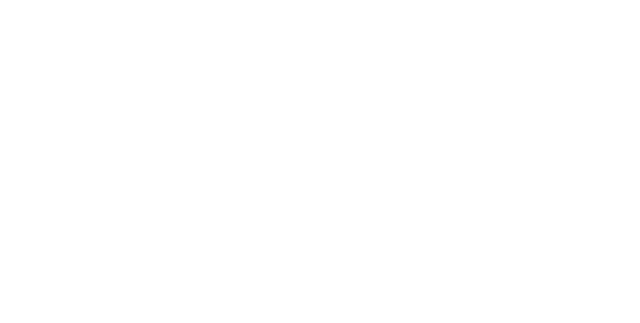
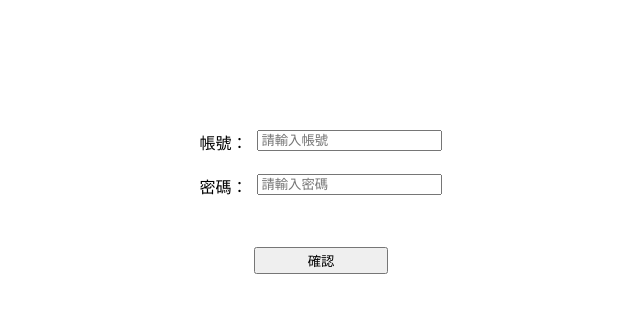
Before and after one commit to Leona-Wang/Leona-Wang.github.io, a plain HTML site: page SAD001/index.html in a window 1280 px wide. Shown: the whole page, without its empty margins (319-959 px from the left). Drawn offline with Linux system fonts and the light colour scheme.

Commit message:
2312072336

```diff
--- a/SAD001/index.html
+++ b/SAD001/index.html
@@ -7,6 +7,28 @@
     <link rel="stylesheet" href="indexStyle.css">
 </head>
 <body>
-
+    <div class="gridContainer">
+        <div></div>
+        <div></div>
+        <div></div>
+        <div></div>
+        <div class="gridContainer1">
+            <div></div>
+            <div></div>
+            <div align="right">帳號： </div>
+            <div align="left"><input type="text" size="20em" placeholder="請輸入帳號"></input></div>
+        </div>
+        <div></div>
+        <div></div>
+        <div class="gridContainer1">
+            <div align="right">密碼： </div>
+            <div align="left"><input type="password" size="20em" placeholder="請輸入密碼"></input></div>
+            <div></div>
+            <div></div>
+        </div>
+        <div></div>
+        <div></div>
+        <div align="center"><button type="button" style="width: 10em; height: 2em;">確認</button></div>
+    </div>
 </body>
 </html>
--- a/SAD001/indexStyle.css
+++ b/SAD001/indexStyle.css
@@ -1,3 +1,17 @@
-.gridContainer{
+.gridContainer {
+    display: grid;
+    grid-template-columns: repeat(3,1fr);
+    grid-template-rows: repeat(4,1fr);
 
 }
+
+.gridContainer div{
+    border: solid 1px white;
+    padding: 0.25em;
+}
+
+.gridContainer1{
+    display: grid;
+    grid-template-columns: 1fr 2fr;
+    grid-template-rows: repeat(2,1fr);
+}
```
